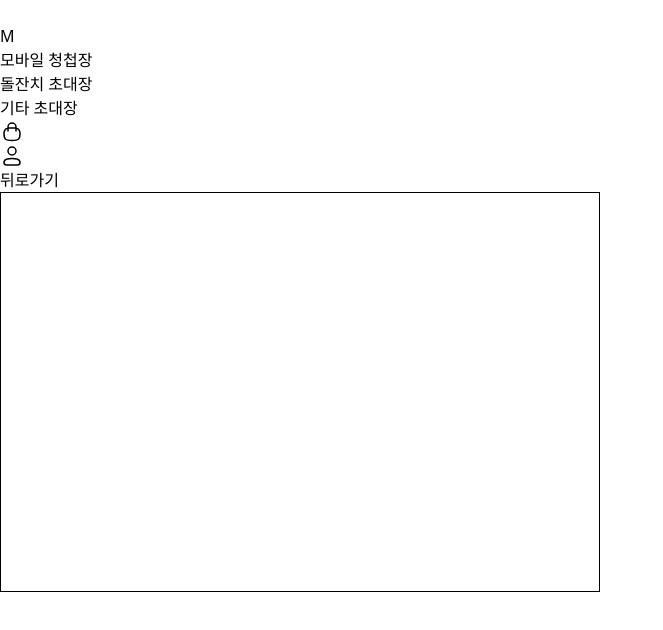
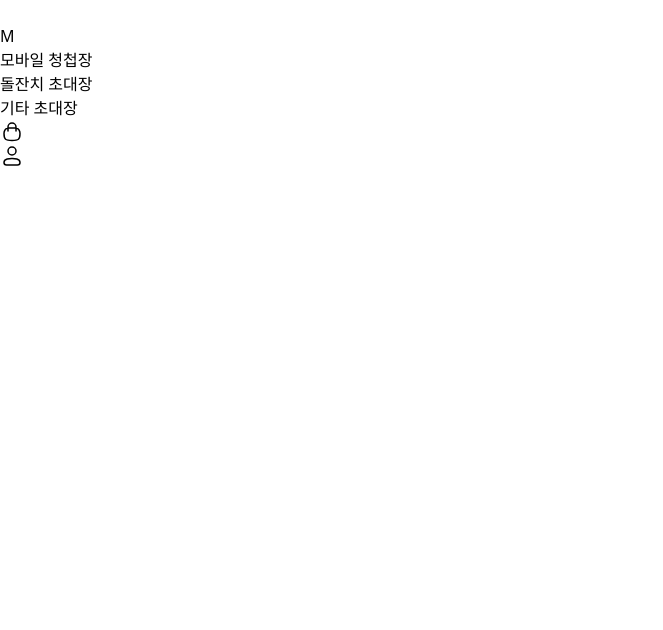
Before and after one commit to Joji6666/hand-letter-client, a Next.js app: page /preview in a window 1280 px wide. Shown: the top 630 px of the page, without its empty margins (0-663 px from the left). Built offline with nearby package versions, Linux system fonts and the light colour scheme; what @ant-design/nextjs-registry would draw is missing.

Commit message:
미리보기 페이지 수정

```diff
--- a/src/app/preview/page.tsx
+++ b/src/app/preview/page.tsx
@@ -3,52 +3,19 @@
 import { useAtomValue } from "jotai";
 import React, { ReactElement } from "react";
 import { WORK_DATAS } from "../atoms/workDatas";
-import ReactDOMServer from "react-dom/server";
-import { useRouter } from "next/navigation";
 
 const PreviewPage = (): ReactElement => {
-  const iframeContent = ReactDOMServer.renderToString(<Preview />);
-
-  const router = useRouter();
-
-  const handleGoBack = (): void => {
-    router.back();
-  };
+  const workDatas = useAtomValue(WORK_DATAS);
 
   return (
-    <section>
-      <button onClick={handleGoBack}>뒤로가기</button>
-
-      <iframe
-        srcDoc={`<!DOCTYPE html>
-<html>
-<head>
-  <style>
-    body { font-family: Arial, sans-serif; padding: 20px; }
-  </style>
-</head>
-<body>
-  ${iframeContent}
-</body>
-</html>`}
-        width="600"
-        height="400"
-        style={{ border: "1px solid black" }}
-      ></iframe>
+    <section className="w-[100vw] h-[94vh] overflow-y-auto flex flex-col items-center justify-center">
+      <div className="w-[480px]  h-full">
+        {workDatas.map((workData, index) => (
+          <div key={`workData-${index}`}>{workData.element}</div>
+        ))}
+      </div>
     </section>
   );
 };
 
 export default PreviewPage;
-
-const Preview = (): ReactElement => {
-  const workDatas = useAtomValue(WORK_DATAS);
-
-  return (
-    <>
-      {workDatas.map((workData, index) => (
-        <div key={`workData-${index}`}>{workData.element}</div>
-      ))}
-    </>
-  );
-};
--- a/src/app/workspace/constants/base_templates.tsx
+++ b/src/app/workspace/constants/base_templates.tsx
@@ -46,6 +46,11 @@ export const BASE_TEMPLATES: Template[] = [
             <ScrollTriggeredExample />
           </section>
         )
+      },
+      {
+        type: "page",
+        page: 2,
+        element: <ScrollTriggeredExample />
       }
     ]
   }
```
